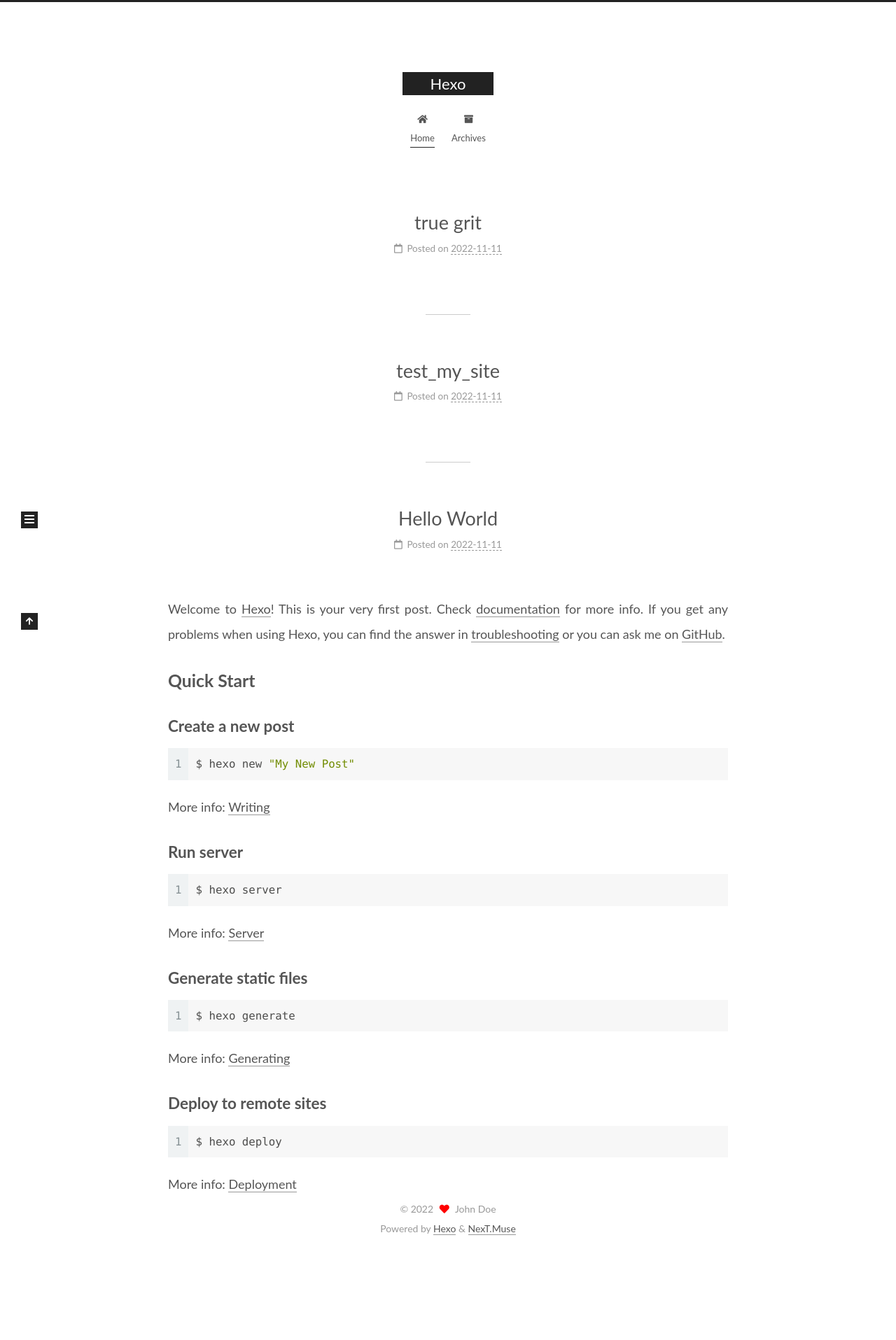
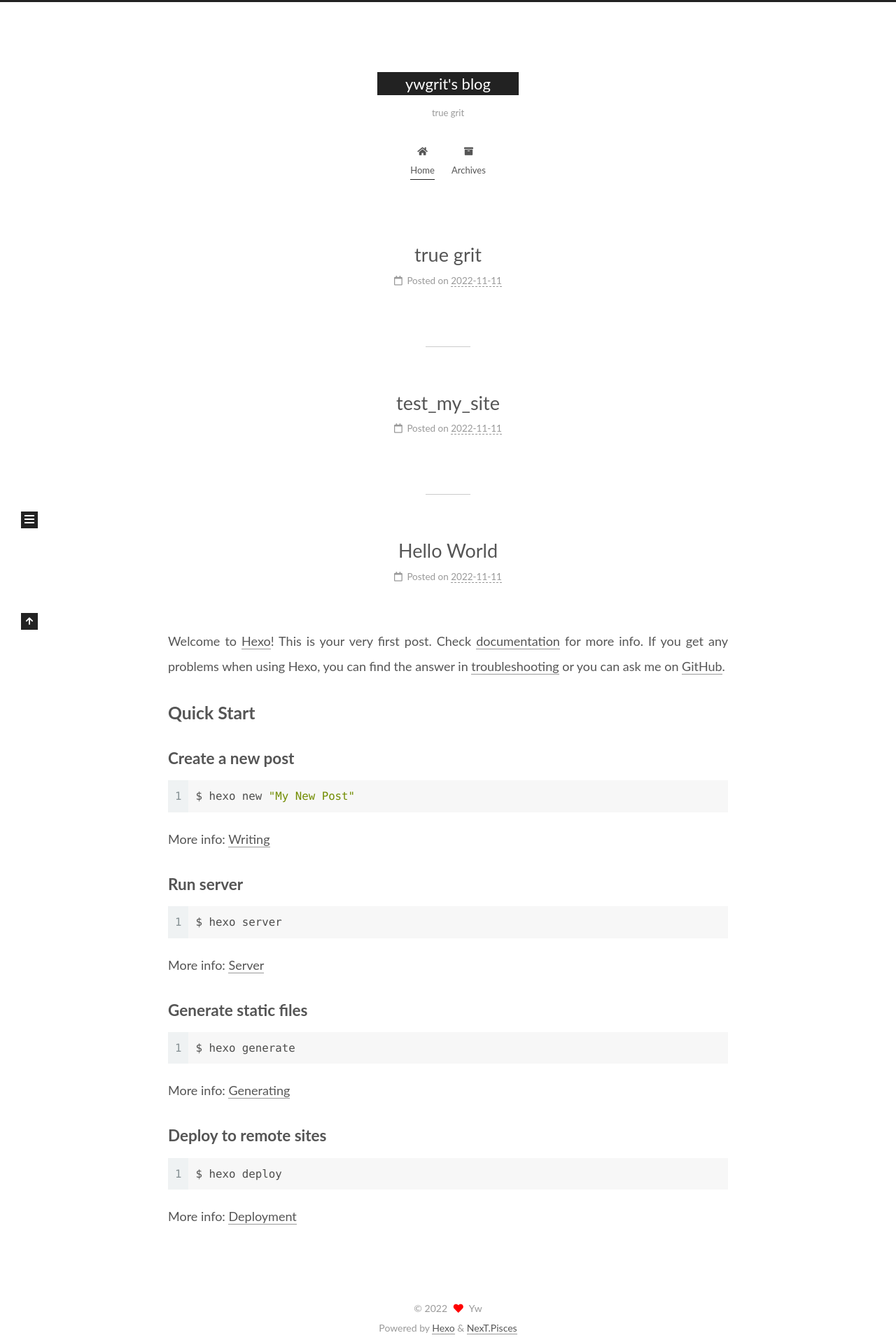
Before and after one commit to ywgrit/ywgrit.github.io, a plain HTML site: page index.html in a window 1280 px wide. Shown: the whole page at 70% size. Before the commit the page ends 1790 px from the top, so only its background shows below. Drawn offline with Linux system fonts and the light colour scheme.

Commit message:
Site updated: 2022-11-12 00:04:23

```diff
--- a/2022/11/11/hello-world/index.html
+++ b/2022/11/11/hello-world/index.html
@@ -17,19 +17,19 @@
 
 <script id="hexo-configurations">
     var NexT = window.NexT || {};
-    var CONFIG = {"hostname":"example.com","root":"/","scheme":"Muse","version":"7.8.0","exturl":false,"sidebar":{"position":"left","display":"post","padding":18,"offset":12,"onmobile":false},"copycode":{"enable":false,"show_result":false,"style":null},"back2top":{"enable":true,"sidebar":false,"scrollpercent":false},"bookmark":{"enable":false,"color":"#222","save":"auto"},"fancybox":false,"mediumzoom":false,"lazyload":false,"pangu":false,"comments":{"style":"tabs","active":null,"storage":true,"lazyload":false,"nav":null},"algolia":{"hits":{"per_page":10},"labels":{"input_placeholder":"Search for Posts","hits_empty":"We didn't find any results for the search: ${query}","hits_stats":"${hits} results found in ${time} ms"}},"localsearch":{"enable":false,"trigger":"auto","top_n_per_article":1,"unescape":false,"preload":false},"motion":{"enable":true,"async":false,"transition":{"post_block":"fadeIn","post_header":"slideDownIn","post_body":"slideDownIn","coll_header":"slideLeftIn","sidebar":"slideUpIn"}}};
+    var CONFIG = {"hostname":"example.com","root":"/","scheme":"Pisces","version":"7.8.0","exturl":false,"sidebar":{"position":"left","display":"post","padding":18,"offset":12,"onmobile":false},"copycode":{"enable":false,"show_result":false,"style":null},"back2top":{"enable":true,"sidebar":false,"scrollpercent":false},"bookmark":{"enable":false,"color":"#222","save":"auto"},"fancybox":false,"mediumzoom":false,"lazyload":false,"pangu":false,"comments":{"style":"tabs","active":null,"storage":true,"lazyload":false,"nav":null},"algolia":{"hits":{"per_page":10},"labels":{"input_placeholder":"Search for Posts","hits_empty":"We didn't find any results for the search: ${query}","hits_stats":"${hits} results found in ${time} ms"}},"localsearch":{"enable":false,"trigger":"auto","top_n_per_article":1,"unescape":false,"preload":false},"motion":{"enable":true,"async":false,"transition":{"post_block":"fadeIn","post_header":"slideDownIn","post_body":"slideDownIn","coll_header":"slideLeftIn","sidebar":"slideUpIn"}}};
   </script>
 
   <meta name="description" content="Welcome to Hexo! This is your very first post. Check documentation for more info. If you get any problems when using Hexo, you can find the answer in troubleshooting or you can ask me on GitHub. Quick">
 <meta property="og:type" content="article">
 <meta property="og:title" content="Hello World">
 <meta property="og:url" content="http://example.com/2022/11/11/hello-world/index.html">
-<meta property="og:site_name" content="Hexo">
+<meta property="og:site_name" content="ywgrit&#39;s blog">
 <meta property="og:description" content="Welcome to Hexo! This is your very first post. Check documentation for more info. If you get any problems when using Hexo, you can find the answer in troubleshooting or you can ask me on GitHub. Quick">
 <meta property="og:locale" content="en_US">
 <meta property="article:published_time" content="2022-11-11T12:28:56.443Z">
 <meta property="article:modified_time" content="2022-11-11T12:28:56.443Z">
-<meta property="article:author" content="John Doe">
+<meta property="article:author" content="Yw">
 <meta name="twitter:card" content="summary">
 
 <link rel="canonical" href="http://example.com/2022/11/11/hello-world/">
@@ -45,7 +45,7 @@
   };
 </script>
 
-  <title>Hello World | Hexo</title>
+  <title>Hello World | ywgrit's blog</title>
 
 
 
@@ -96,9 +96,10 @@
 
     <a href="/" class="brand" rel="start">
       <span class="logo-line-before"><i></i></span>
-      <h1 class="site-title">Hexo</h1>
+      <h1 class="site-title">ywgrit's blog</h1>
       <span class="logo-line-after"><i></i></span>
     </a>
+      <p class="site-subtitle" itemprop="description">true grit</p>
   </div>
 
   <div class="site-nav-right">
@@ -154,12 +155,12 @@
 
     <span hidden itemprop="author" itemscope itemtype="http://schema.org/Person">
       <meta itemprop="image" content="/images/avatar.gif">
-      <meta itemprop="name" content="John Doe">
+      <meta itemprop="name" content="Yw">
       <meta itemprop="description" content="">
     </span>
 
     <span hidden itemprop="publisher" itemscope itemtype="http://schema.org/Organization">
-      <meta itemprop="name" content="Hexo">
+      <meta itemprop="name" content="ywgrit's blog">
     </span>
       <header class="post-header">
         <h1 class="post-title" itemprop="name headline">
@@ -283,7 +284,7 @@
 
       <div class="site-overview-wrap sidebar-panel">
         <div class="site-author motion-element" itemprop="author" itemscope itemtype="http://schema.org/Person">
-  <p class="site-author-name" itemprop="name">John Doe</p>
+  <p class="site-author-name" itemprop="name">Yw</p>
   <div class="site-description" itemprop="description"></div>
 </div>
 <div class="site-state-wrap motion-element">
@@ -323,9 +324,9 @@
   <span class="with-love">
     <i class="fa fa-heart"></i>
   </span>
-  <span class="author" itemprop="copyrightHolder">John Doe</span>
+  <span class="author" itemprop="copyrightHolder">Yw</span>
 </div>
-  <div class="powered-by">Powered by <a href="https://hexo.io/" class="theme-link" rel="noopener" target="_blank">Hexo</a> & <a href="https://muse.theme-next.org/" class="theme-link" rel="noopener" target="_blank">NexT.Muse</a>
+  <div class="powered-by">Powered by <a href="https://hexo.io/" class="theme-link" rel="noopener" target="_blank">Hexo</a> & <a href="https://pisces.theme-next.org/" class="theme-link" rel="noopener" target="_blank">NexT.Pisces</a>
   </div>
 
 
@@ -351,7 +352,7 @@
 <script src="/js/motion.js"></script>
 
 
-<script src="/js/schemes/muse.js"></script>
+<script src="/js/schemes/pisces.js"></script>
 
 
 <script src="/js/next-boot.js"></script>
--- a/index.html
+++ b/index.html
@@ -17,15 +17,15 @@
 
 <script id="hexo-configurations">
     var NexT = window.NexT || {};
-    var CONFIG = {"hostname":"example.com","root":"/","scheme":"Muse","version":"7.8.0","exturl":false,"sidebar":{"position":"left","display":"post","padding":18,"offset":12,"onmobile":false},"copycode":{"enable":false,"show_result":false,"style":null},"back2top":{"enable":true,"sidebar":false,"scrollpercent":false},"bookmark":{"enable":false,"color":"#222","save":"auto"},"fancybox":false,"mediumzoom":false,"lazyload":false,"pangu":false,"comments":{"style":"tabs","active":null,"storage":true,"lazyload":false,"nav":null},"algolia":{"hits":{"per_page":10},"labels":{"input_placeholder":"Search for Posts","hits_empty":"We didn't find any results for the search: ${query}","hits_stats":"${hits} results found in ${time} ms"}},"localsearch":{"enable":false,"trigger":"auto","top_n_per_article":1,"unescape":false,"preload":false},"motion":{"enable":true,"async":false,"transition":{"post_block":"fadeIn","post_header":"slideDownIn","post_body":"slideDownIn","coll_header":"slideLeftIn","sidebar":"slideUpIn"}}};
+    var CONFIG = {"hostname":"example.com","root":"/","scheme":"Pisces","version":"7.8.0","exturl":false,"sidebar":{"position":"left","display":"post","padding":18,"offset":12,"onmobile":false},"copycode":{"enable":false,"show_result":false,"style":null},"back2top":{"enable":true,"sidebar":false,"scrollpercent":false},"bookmark":{"enable":false,"color":"#222","save":"auto"},"fancybox":false,"mediumzoom":false,"lazyload":false,"pangu":false,"comments":{"style":"tabs","active":null,"storage":true,"lazyload":false,"nav":null},"algolia":{"hits":{"per_page":10},"labels":{"input_placeholder":"Search for Posts","hits_empty":"We didn't find any results for the search: ${query}","hits_stats":"${hits} results found in ${time} ms"}},"localsearch":{"enable":false,"trigger":"auto","top_n_per_article":1,"unescape":false,"preload":false},"motion":{"enable":true,"async":false,"transition":{"post_block":"fadeIn","post_header":"slideDownIn","post_body":"slideDownIn","coll_header":"slideLeftIn","sidebar":"slideUpIn"}}};
   </script>
 
   <meta property="og:type" content="website">
-<meta property="og:title" content="Hexo">
+<meta property="og:title" content="ywgrit&#39;s blog">
 <meta property="og:url" content="http://example.com/index.html">
-<meta property="og:site_name" content="Hexo">
+<meta property="og:site_name" content="ywgrit&#39;s blog">
 <meta property="og:locale" content="en_US">
-<meta property="article:author" content="John Doe">
+<meta property="article:author" content="Yw">
 <meta name="twitter:card" content="summary">
 
 <link rel="canonical" href="http://example.com/">
@@ -41,7 +41,7 @@
   };
 </script>
 
-  <title>Hexo</title>
+  <title>ywgrit's blog</title>
 
 
 
@@ -92,9 +92,10 @@
 
     <a href="/" class="brand" rel="start">
       <span class="logo-line-before"><i></i></span>
-      <h1 class="site-title">Hexo</h1>
+      <h1 class="site-title">ywgrit's blog</h1>
       <span class="logo-line-after"><i></i></span>
     </a>
+      <p class="site-subtitle" itemprop="description">true grit</p>
   </div>
 
   <div class="site-nav-right">
@@ -149,12 +150,12 @@
 
     <span hidden itemprop="author" itemscope itemtype="http://schema.org/Person">
       <meta itemprop="image" content="/images/avatar.gif">
-      <meta itemprop="name" content="John Doe">
+      <meta itemprop="name" content="Yw">
       <meta itemprop="description" content="">
     </span>
 
     <span hidden itemprop="publisher" itemscope itemtype="http://schema.org/Organization">
-      <meta itemprop="name" content="Hexo">
+      <meta itemprop="name" content="ywgrit's blog">
     </span>
       <header class="post-header">
         <h2 class="post-title" itemprop="name headline">
@@ -206,12 +207,12 @@
 
     <span hidden itemprop="author" itemscope itemtype="http://schema.org/Person">
       <meta itemprop="image" content="/images/avatar.gif">
-      <meta itemprop="name" content="John Doe">
+      <meta itemprop="name" content="Yw">
       <meta itemprop="description" content="">
     </span>
 
     <span hidden itemprop="publisher" itemscope itemtype="http://schema.org/Organization">
-      <meta itemprop="name" content="Hexo">
+      <meta itemprop="name" content="ywgrit's blog">
     </span>
       <header class="post-header">
         <h2 class="post-title" itemprop="name headline">
@@ -263,12 +264,12 @@
 
     <span hidden itemprop="author" itemscope itemtype="http://schema.org/Person">
       <meta itemprop="image" content="/images/avatar.gif">
-      <meta itemprop="name" content="John Doe">
+      <meta itemprop="name" content="Yw">
       <meta itemprop="description" content="">
     </span>
 
     <span hidden itemprop="publisher" itemscope itemtype="http://schema.org/Organization">
-      <meta itemprop="name" content="Hexo">
+      <meta itemprop="name" content="ywgrit's blog">
     </span>
       <header class="post-header">
         <h2 class="post-title" itemprop="name headline">
@@ -383,7 +384,7 @@
 
       <div class="site-overview-wrap sidebar-panel">
         <div class="site-author motion-element" itemprop="author" itemscope itemtype="http://schema.org/Person">
-  <p class="site-author-name" itemprop="name">John Doe</p>
+  <p class="site-author-name" itemprop="name">Yw</p>
   <div class="site-description" itemprop="description"></div>
 </div>
 <div class="site-state-wrap motion-element">
@@ -423,9 +424,9 @@
   <span class="with-love">
     <i class="fa fa-heart"></i>
   </span>
-  <span class="author" itemprop="copyrightHolder">John Doe</span>
+  <span class="author" itemprop="copyrightHolder">Yw</span>
 </div>
-  <div class="powered-by">Powered by <a href="https://hexo.io/" class="theme-link" rel="noopener" target="_blank">Hexo</a> & <a href="https://muse.theme-next.org/" class="theme-link" rel="noopener" target="_blank">NexT.Muse</a>
+  <div class="powered-by">Powered by <a href="https://hexo.io/" class="theme-link" rel="noopener" target="_blank">Hexo</a> & <a href="https://pisces.theme-next.org/" class="theme-link" rel="noopener" target="_blank">NexT.Pisces</a>
   </div>
 
 
@@ -451,7 +452,7 @@
 <script src="/js/motion.js"></script>
 
 
-<script src="/js/schemes/muse.js"></script>
+<script src="/js/schemes/pisces.js"></script>
 
 
 <script src="/js/next-boot.js"></script>
```
Also changed, not shown: 2022/11/11/test-my-site/index.html (+12 -11 lines), 2022/11/11/true-grit/index.html (+12 -11 lines), archives/2022/11/index.html (+11 -10 lines), archives/2022/index.html (+11 -10 lines), archives/index.html (+11 -10 lines), images/135e96847360cb00fa7dc1483b4eb3a6.jpeg (added), pics/135e96847360cb00fa7dc1483b4eb3a6.jpeg (added).
